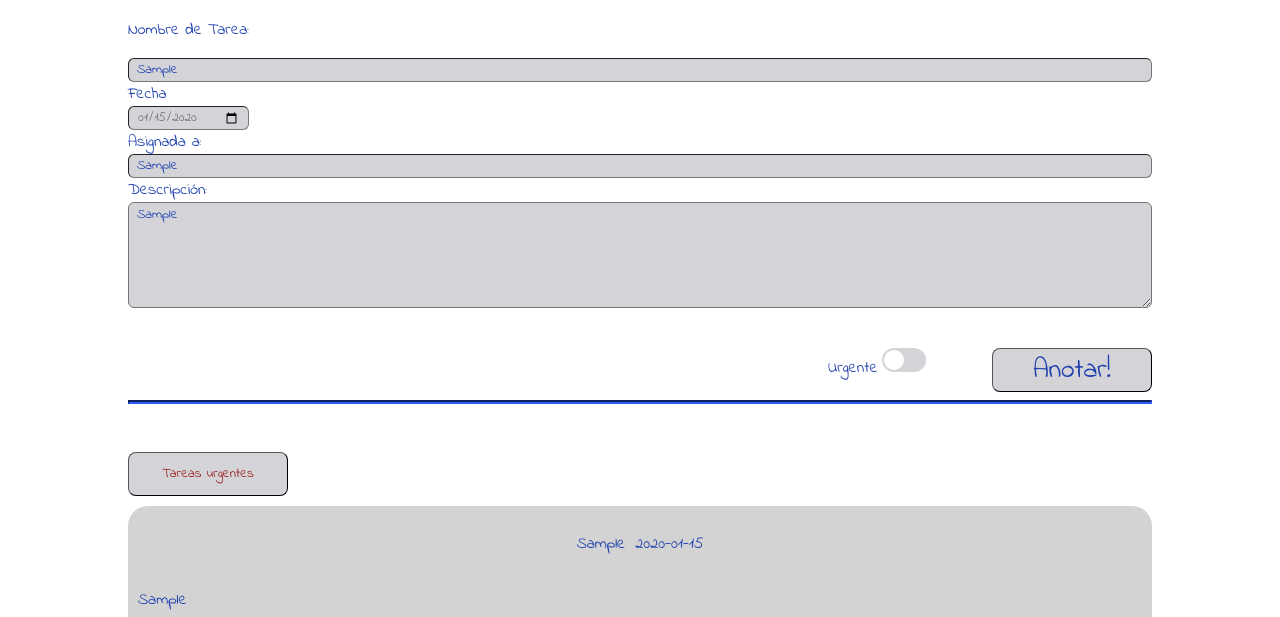
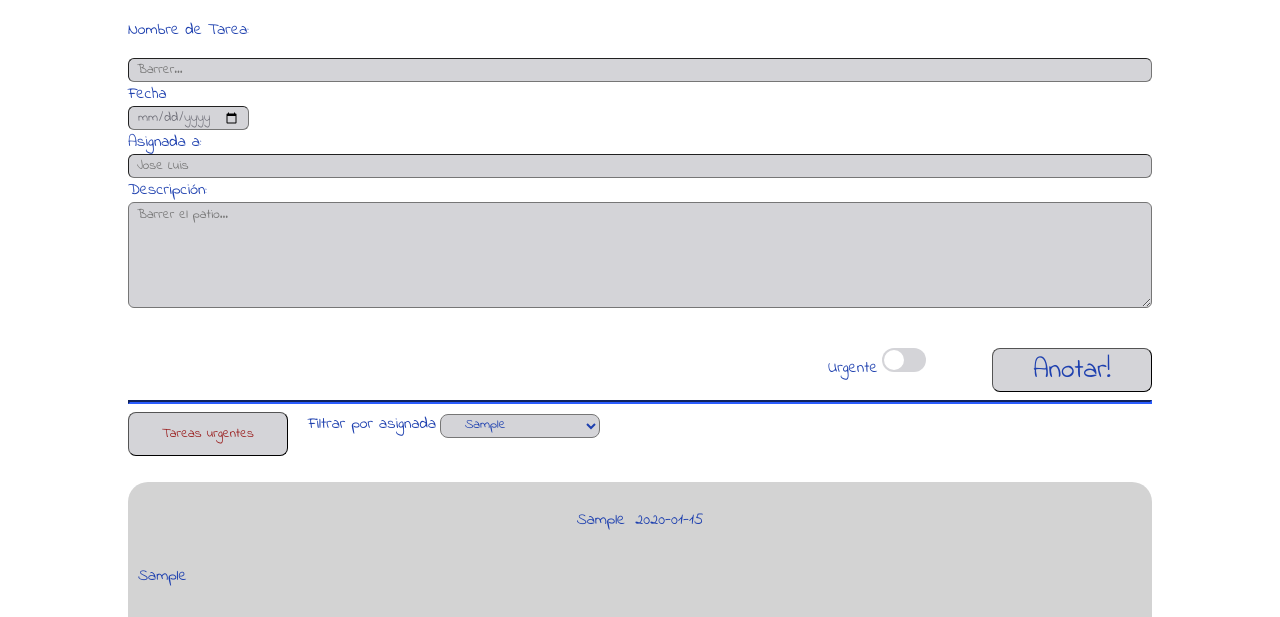
Before and after one commit to afminguela/Projecto_Tareas, a plain HTML site: page index.html in a window 1280 px wide. Both pictures are taken after typing "Sample", "2020-01-15", "Sample", "Sample" into the empty fields and a click on the button "Anotar!". Shown: the part 178-795 px from the top of the page. Drawn offline with Linux system fonts and the light colour scheme; a web font is replaced by a local one.

Commit message:
extra filtro y selector

```diff
--- a/index.html
+++ b/index.html
@@ -121,14 +121,19 @@
     <!-- llega hasta aqui,-->
 
     <hr class="border-blue-800 border-2" />
+    <div class="flex flex-row gap-5 mb-4">
     <button
-    id="botonSubmit"
-    class="w-40 h-11 mt-[5vh] rounded-lg border bg-zinc-300 hover:bg-red-400 hover:text-white text-blue-800 text-red-800 text-3xl font-indie-flower"
+    id="botonFiltro"
+    class="filtro w-40 h-11  rounded-lg border bg-zinc-300 hover:bg-red-400 hover:text-white text-blue-800 text-red-800 text-3xl font-indie-flower"
     onClick="alternarMostrarTareas()" on
   >
     Tareas urgentes
   </button>
-
+  <div>
+  <label for="desplegableAsignada"class="texto">Filtrar por asignada</label>
+   <select id="desplegableAsignada" class="w-40 pl-5 texto rounded-lg bg-zinc-300 border"></select>
+  </div>
+</div>
     <!-- aqui se renderiza un formulario que aparece para actualizar datos -->
     <form
       id="formEditarTarea"
--- a/index.js
+++ b/index.js
@@ -116,6 +116,16 @@ async function afegirTarea(nuevaTarea) {
  localStorage.setItem("tareas", JSON.stringify(tareas));
  // Actualiza el DOM para reflejar la nueva tarea
  tareasContainer.innerHTML += printTareaCards(nuevaTarea);
+    // Limpia los campos del formulario
+    document.querySelector(".tareaNombre").value = "";
+    document.querySelector(".tareaAsignada").value = "";
+    document.querySelector(".tareaFecha").value = "";
+    document.querySelector(".tareaDescripcion").value = "";
+    document.querySelector(".tareaUrgente").checked = false;
+
+    // Llama a la función para ordenar las tareas y crear el desplegable;
+    ordenarTareasYCrearDesplegable()
+
 }
 
 // Función que elimina una tarea
@@ -203,11 +213,12 @@ function confirmarEdicion() {
 
 
 // Función para alternar entre mostrar todas las tareas y mostrar solo las tareas urgentes
+let boton = document.querySelector("#botonFiltro");
+    let mostrandoSoloUrgentes = boton.innerHTML;
 function alternarMostrarTareas() {
 
-   let boton = document.querySelector("#botonFiltro");
-    let mostrandoSoloUrgentes = boton.innerHTML;
-    console.log(mostrandoSoloUrgentes);
+
+   ;
    if (mostrandoSoloUrgentes === "Tareas urgentes") {
         filtroTareasUrgentes();
     } else {
@@ -218,7 +229,7 @@ function alternarMostrarTareas() {
 
 // Función para filtrar y mostrar solo las tareas urgentes o mostrar todas las tareas
 function filtroTareasUrgentes() {
-    if (!mostrandoSoloUrgentes) {
+    if (mostrandoSoloUrgentes === "Tareas urgentes") {
         // Filtra las tareas por urgencia (solo las tareas con urgente=true)
         let tareasUrgentes = tareas.filter(tarea => tarea.urgente);
 
@@ -231,21 +242,18 @@ function filtroTareasUrgentes() {
         }
 
         // Cambiar el texto del botón
-        document.querySelector('button').textContent = "Mostrar todas las tareas";
+        document.querySelector("#botonFiltro").textContent = "Mostrar todas las tareas";
 
-        // Cambiar el estado de visualización a mostrar solo tareas urgentes
 
     } else {
         // Mostrar todas las tareas
         mostrarTodasLasTareas();
 
         // Cambiar el texto del botón
-        document.querySelector('button').textContent = "Tareas urgentes";
 
-        // Cambiar el estado de visualización a mostrar todas las tareas
 
     }
-}
+}mostrarTodasLasTareas()
 
 // Función para mostrar todas las tareas
 function mostrarTodasLasTareas() {
@@ -255,4 +263,63 @@ function mostrarTodasLasTareas() {
     for (let tarea of tareas) {
         tareasContainer.innerHTML += printTareaCards(tarea);
     }
+
+    document.querySelector("#botonFiltro").textContent = "Tareas urgentes";
+
 }
+
+
+// Función para ordenar las tareas alfabéticamente por el campo "Asignada" y mostrar un desplegable con opciones filtradas
+function ordenarTareasYCrearDesplegable() {
+    // Crear un conjunto para almacenar valores únicos del campo "Asignada"
+    const valoresUnicosAsignada = new Set();
+
+    // Agregar valores del campo "Asignada" al conjunto
+    for (let tarea of tareas) {
+        valoresUnicosAsignada.add(tarea.asignada);
+    }
+
+    // Convertir el conjunto a un array y ordenarlo alfabéticamente
+    const valoresOrdenados = Array.from(valoresUnicosAsignada).sort();
+
+    // Obtener el elemento del desplegable del HTML
+    const desplegable = document.querySelector("#desplegableAsignada");
+
+    // Limpiar el desplegable por si tiene opciones anteriores
+    desplegable.innerHTML = "";
+
+    // Agregar una opción por cada valor único ordenado alfabéticamente
+    for (let valor of valoresOrdenados) {
+        const opcion = document.createElement("option");
+        opcion.textContent = valor;
+        desplegable.appendChild(opcion);
+    }
+
+    // Agregar un evento de cambio al desplegable para filtrar las tareas según el valor seleccionado
+    desplegable.addEventListener("change", function() {
+        const valorSeleccionado = desplegable.value;
+        filtrarTareasPorValorAsignada(valorSeleccionado);
+    });
+
+    // Filtrar las tareas por el primer valor del desplegable (si hay opciones)
+    if (valoresOrdenados.length > 0) {
+        filtrarTareasPorValorAsignada(valoresOrdenados[0]);
+    }
+}
+
+// Función para filtrar las tareas por el valor del campo "Asignada" seleccionado en el desplegable
+function filtrarTareasPorValorAsignada(valor) {
+    // Filtrar las tareas que tienen el valor seleccionado en el campo "Asignada"
+    const tareasFiltradas = tareas.filter(tarea => tarea.asignada === valor);
+
+    // Limpiar el contenedor de tareas
+    tareasContainer.innerHTML = "";
+
+    // Imprimir las tareas filtradas en el contenedor
+    for (let tarea of tareasFiltradas) {
+        tareasContainer.innerHTML += printTareaCards(tarea);
+    }
+}
+
+// Llamada a la función para ordenar las tareas y crear el desplegable al cargar la página inicialmente
+ordenarTareasYCrearDesplegable();
```
Also changed, not shown: output.css.
